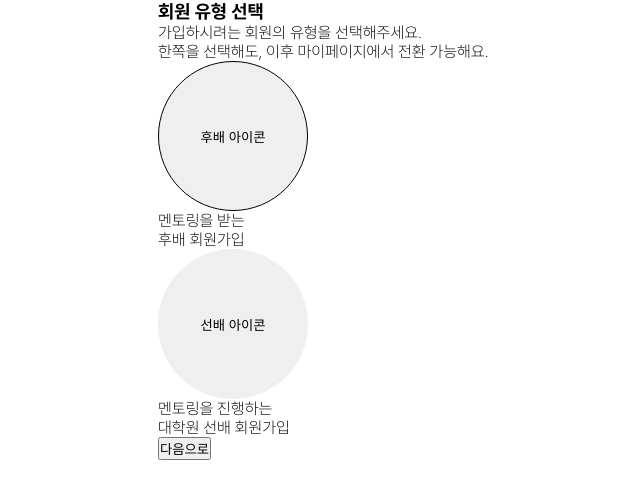
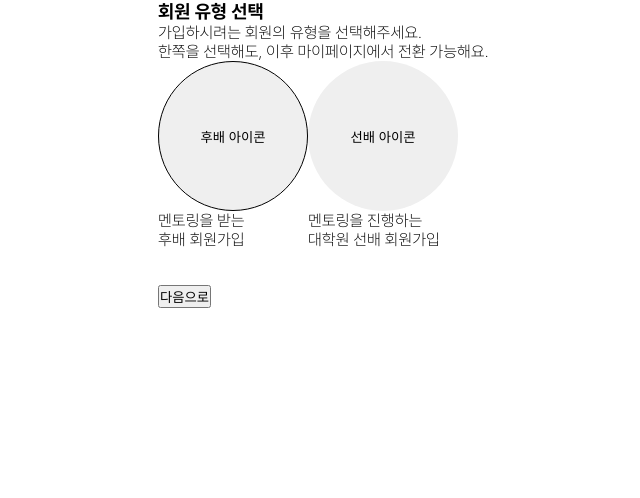
Before and after one commit to WE-ARE-RACCOONS/postgraduate-front, a Next.js app: page /signup/1 in a window 1280 px wide. Shown: the top 498 px of the page, without its empty margins (182-822 px from the left). Built offline with nearby package versions, Linux system fonts and the light colour scheme.

Commit message:
RAC-121 style: 후배/선배 아이콘 가로 정렬

```diff
--- a/src/app/signup/[socialId]/page.tsx
+++ b/src/app/signup/[socialId]/page.tsx
@@ -1,6 +1,7 @@
 'use client';
 import TypeBtn from "@/components/Button/TypeBtn";
 import { useRouter, usePathname } from "next/navigation";
+import styled from "styled-components";
 
 function SignUpPage() {
   const router = useRouter();
@@ -13,13 +14,19 @@ function SignUpPage() {
         가입하시려는 회원의 유형을 선택해주세요. <br />
         한쪽을 선택해도, 이후 마이페이지에서 전환 가능해요.
       </div>
-      <div>
+      <TypeBtnWrapper>
         <TypeBtn iconText="후배 아이콘" typeDesc={`멘토링을 받는\n후배 회원가입`} userType="junior" />
         <TypeBtn iconText="선배 아이콘" typeDesc={`멘토링을 진행하는\n대학원 선배 회원가입`} userType="senior" />
-      </div>
+      </TypeBtnWrapper>
       <button onClick={() => {router.push(currentPath + '/common-info')}}>다음으로</button>
     </div>
   );
 }
 
 export default SignUpPage;
+
+const TypeBtnWrapper = styled.div`
+  width: 20.75rem;
+  height: 14rem;
+  display: flex;
+`
```
